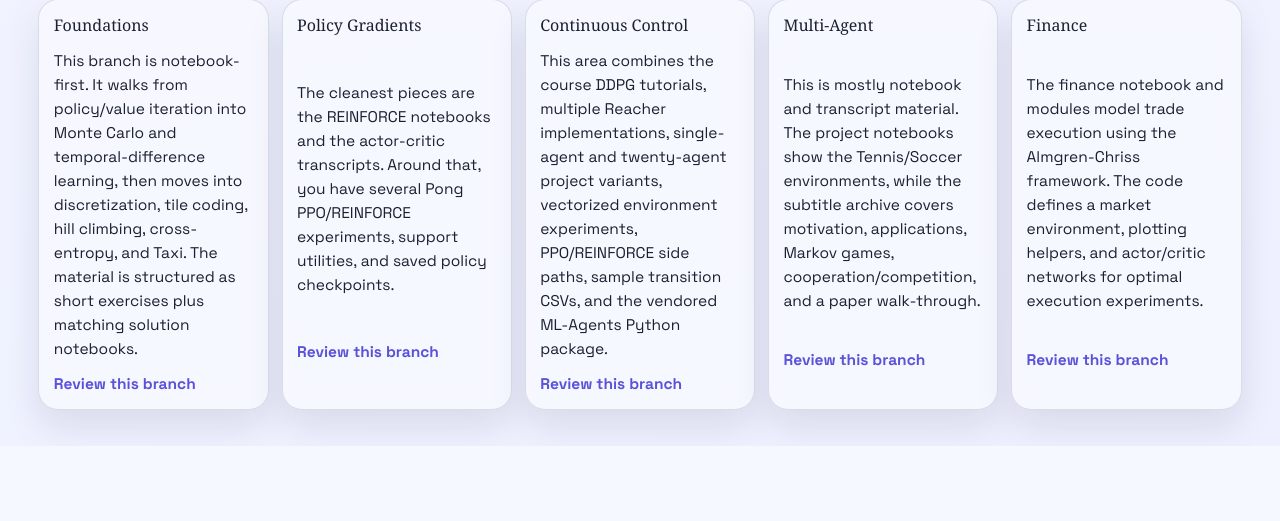
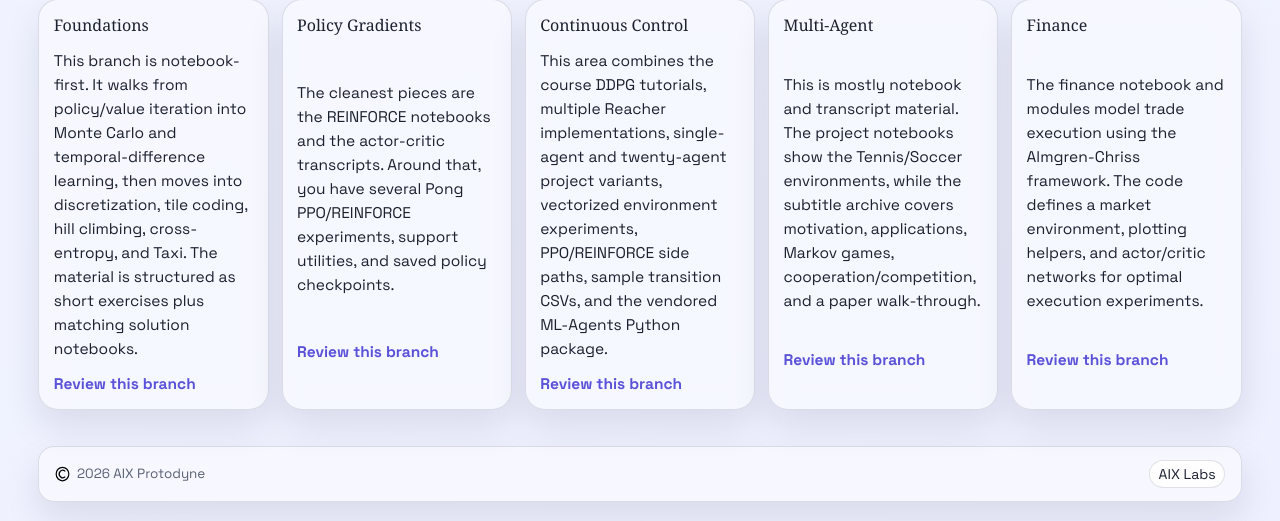
Before and after one commit to davidabelin/drl, a Flask app: page / in a window 1280 px wide. Shown: the part 2310-2831 px from the top of the page. Before the commit the page ends 2752 px from the top, so only its background shows below. Run offline with Flask 3, Linux system fonts and the light colour scheme; some web fonts are replaced.

Commit message:
Add standalone App Engine flex deploy path for DRL
- add a canonical App Engine flex deploy path for the standalone DRL project
- keep Cloud Run as a documented legacy deploy path instead of the primary public host
- switch standalone DRL chrome to the "AIX Labs" label and copyleft footer treatment
- add a CPU-only PyTorch install path for App Engine builds to avoid Cloud Build timeout failures
- document the App Engine deploy workflow and add standalone chrome coverage tests

```diff
--- a/drl_web/static/css/theme.css
+++ b/drl_web/static/css/theme.css
@@ -106,6 +106,61 @@ body {
 .page {
   width: min(1360px, 94vw);
   margin: 0 auto 2.3rem;
+}
+
+.site-footer {
+  padding: 0 0 1.2rem;
+}
+
+.footer-inner {
+  width: min(1360px, 94vw);
+  margin: 0 auto;
+  padding: 0.8rem 0.95rem;
+  display: flex;
+  justify-content: space-between;
+  align-items: center;
+  gap: 0.7rem;
+  flex-wrap: wrap;
+  border: 1px solid var(--line);
+  border-radius: 16px;
+  background: rgba(248, 249, 255, 0.9);
+  box-shadow: var(--shadow);
+}
+
+.footer-copy {
+  margin: 0;
+  color: var(--muted);
+  font-size: 0.84rem;
+  display: inline-flex;
+  align-items: center;
+  gap: 0.45rem;
+}
+
+.copyleft-mark {
+  width: 0.95rem;
+  height: 0.95rem;
+  flex: 0 0 auto;
+}
+
+.footer-links {
+  display: flex;
+  flex-wrap: wrap;
+  gap: 0.45rem;
+}
+
+.footer-links a {
+  text-decoration: none;
+  color: var(--ink);
+  padding: 0.24rem 0.54rem;
+  border-radius: 999px;
+  border: 1px solid var(--line);
+  background: rgba(255, 255, 255, 0.84);
+  font-size: 0.88rem;
+}
+
+.footer-links a:hover {
+  border-color: rgba(17, 151, 216, 0.16);
+  background: rgba(255, 255, 255, 0.55);
 }
 
 .hero,
@@ -925,4 +980,9 @@ code {
   .state-grid {
     grid-template-columns: 1fr;
   }
+
+  .footer-inner {
+    width: min(94vw, 1180px);
+    align-items: flex-start;
+  }
 }
--- a/drl_web/templates/base.html
+++ b/drl_web/templates/base.html
@@ -26,12 +26,23 @@
         {% for section in catalog_sections %}
         <a href="{{ url_for('main.section_page', slug=section.slug) }}">{{ section.nav_label }}</a>
         {% endfor %}
-        <a href="{{ aix_hub_url }}">Back to AIX Hub</a>
+        <a href="{{ aix_hub_url }}">AIX Labs</a>
       </nav>
     </header>
     <main class="page">
       {% block content %}{% endblock %}
     </main>
+    <footer class="site-footer">
+      <div class="footer-inner">
+        <p class="footer-copy">
+          <img class="copyleft-mark" src="{{ url_for('static', filename='icons/copyleft.svg') }}" alt="" aria-hidden="true">
+          <span>2026 AIX Protodyne</span>
+        </p>
+        <nav class="footer-links" aria-label="AIX footer">
+          <a href="{{ aix_hub_url }}">AIX Labs</a>
+        </nav>
+      </div>
+    </footer>
     {% block scripts %}{% endblock %}
   </body>
 </html>
--- /dev/null
+++ b/requirements.appengine.txt
@@ -0,0 +1,6 @@
+-r requirements.txt
+--extra-index-url https://download.pytorch.org/whl/cpu
+
+# App Engine flex does not need CUDA wheels. Pin the CPU build explicitly so the
+# container stays small enough to build and push within App Engine's limits.
+torch==2.10.0+cpu
```
Also changed, not shown: app.yaml (added, +9 -0 lines), docs/app-engine-flex.md (added, +28 -0 lines), docs/cloud-run-console.md (+5 -0 lines), tests/test_chrome.py (added, +23 -0 lines), README.md, drl_web/static/icons/copyleft.svg (added), 6 other files.
